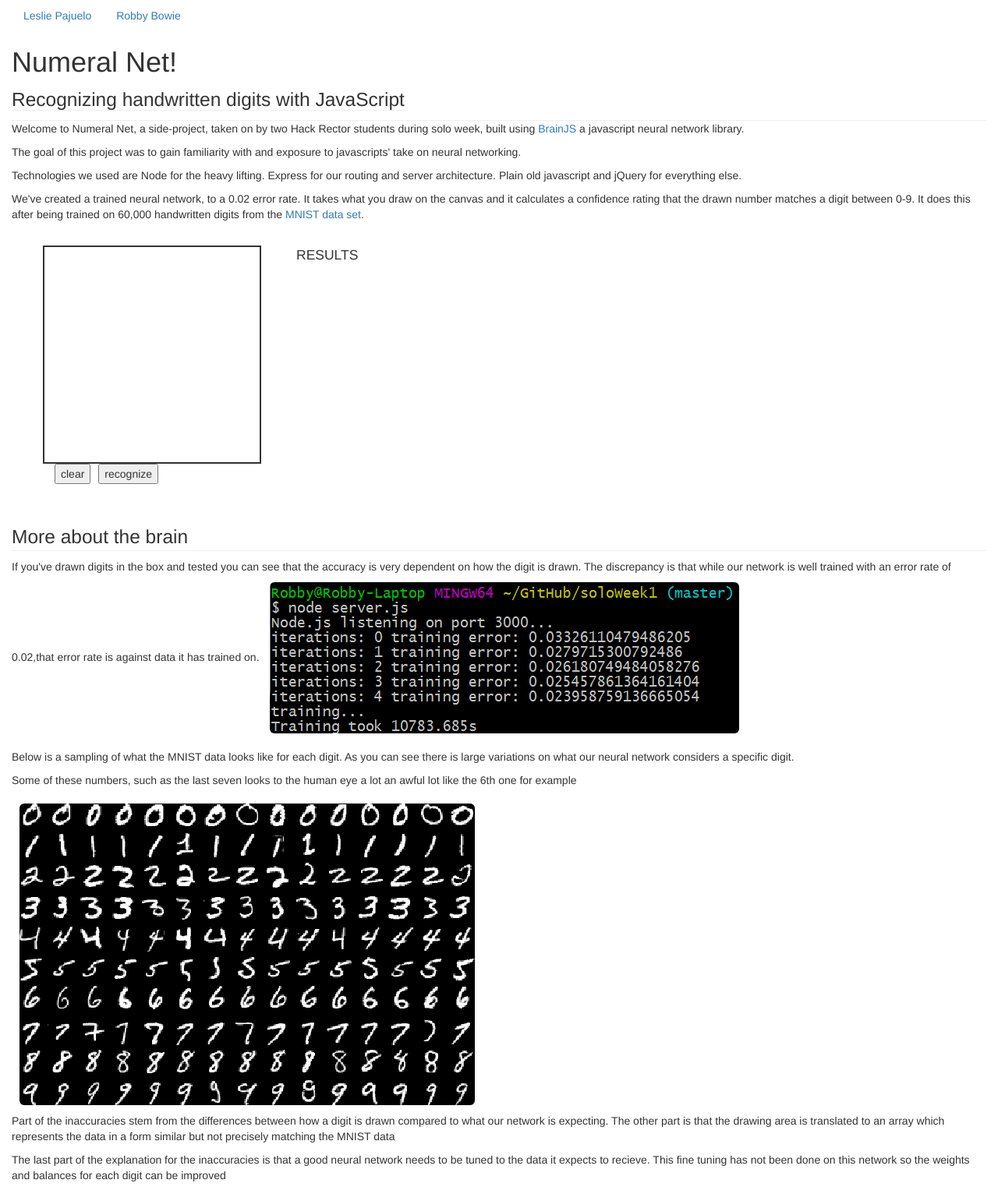
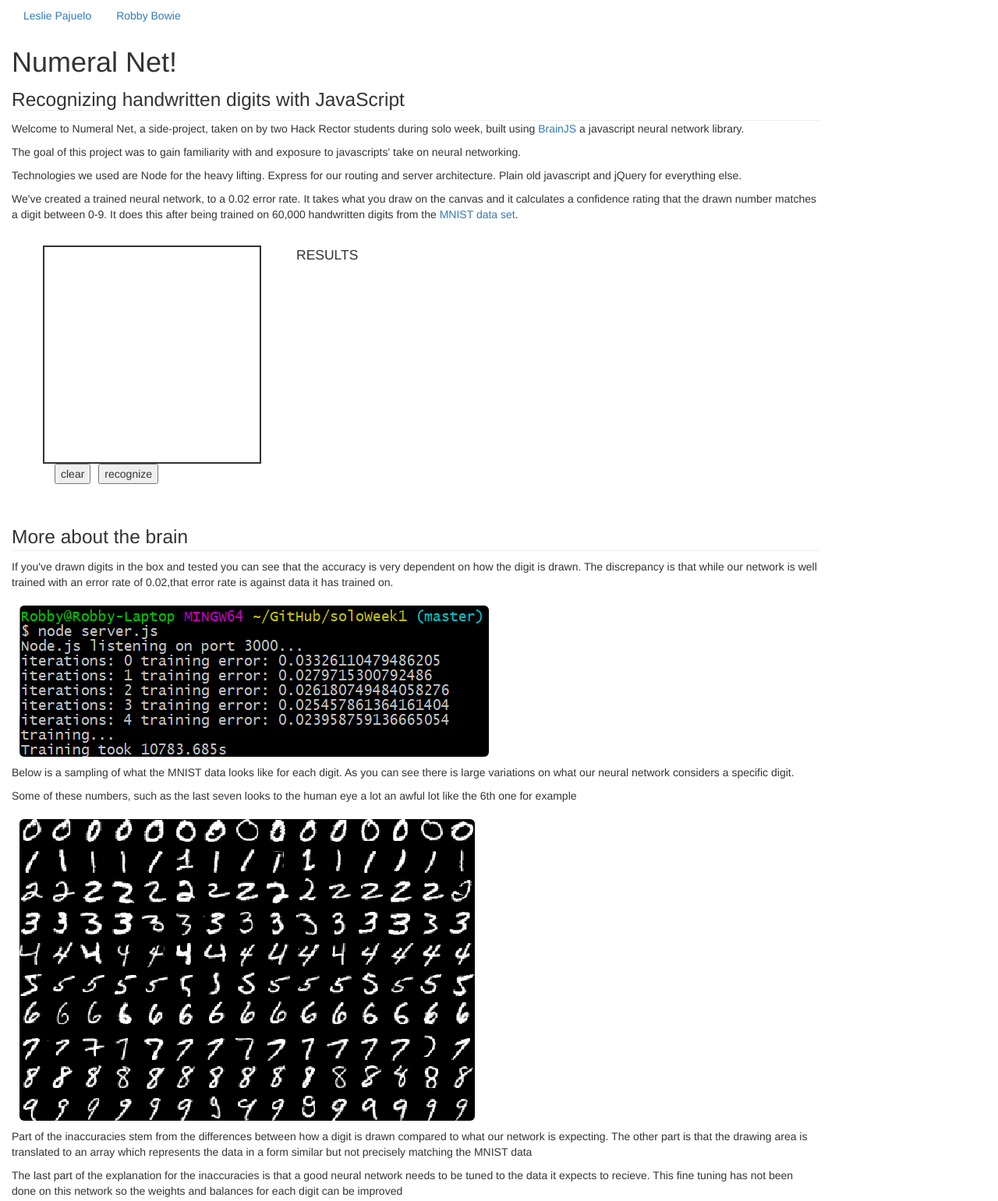
Before and after one commit to LesliePajuelo/numeralNet, a website: page public/index.html in a window 1280 px wide. Shown: the whole page at 78% size. Drawn offline with Linux system fonts and the light colour scheme; files whose address does not match are found by name.

Commit message:
Fix p tag and column widths

```diff
--- a/public/index.html
+++ b/public/index.html
@@ -19,7 +19,7 @@
 
     <div class="container-fluid">
       <div class="row">
-        <div class="col-md-12">
+        <div class="col-md-10">
           <ul class="nav nav-pills">
             <li>
               <a target="_blank" href="http://lesliepajuelo.com">Leslie Pajuelo</a>
@@ -65,11 +65,11 @@
         </div>
       </div>
       <div class="row">
-        <div class="col-md-12">
+        <div class="col-md-10">
           <div class="subHeader">More about the brain</div>
           <p>If you've drawn digits in the box and tested you can see that the accuracy is very
           dependent on how the digit is drawn. The discrepancy is that while our network is
-          well trained with an error rate of 0.02,that error rate is against data it has trained on.
+          well trained with an error rate of 0.02,that error rate is against data it has trained on.</p>
           <img src="public/img/brain_v4_training_results.png" alt="Terminal readout showing a \
           final training error of0.023 in 10,783 seconds " class="img-rounded">
 
```
